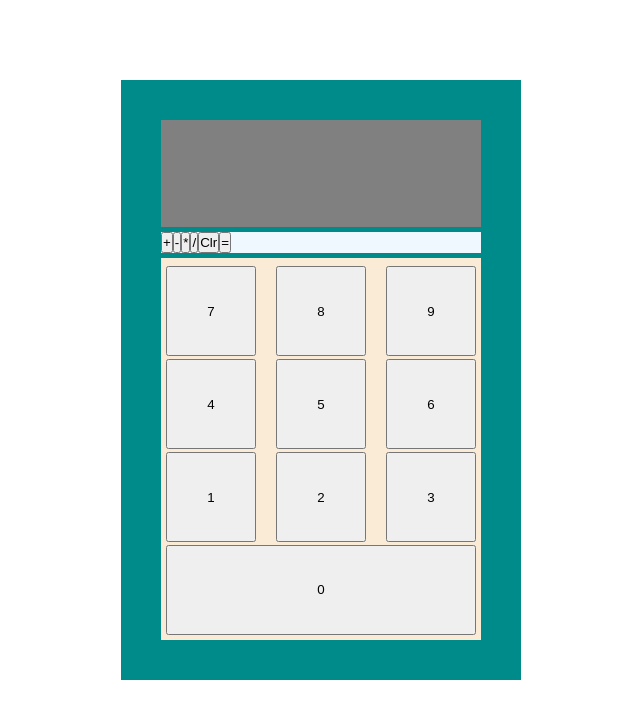
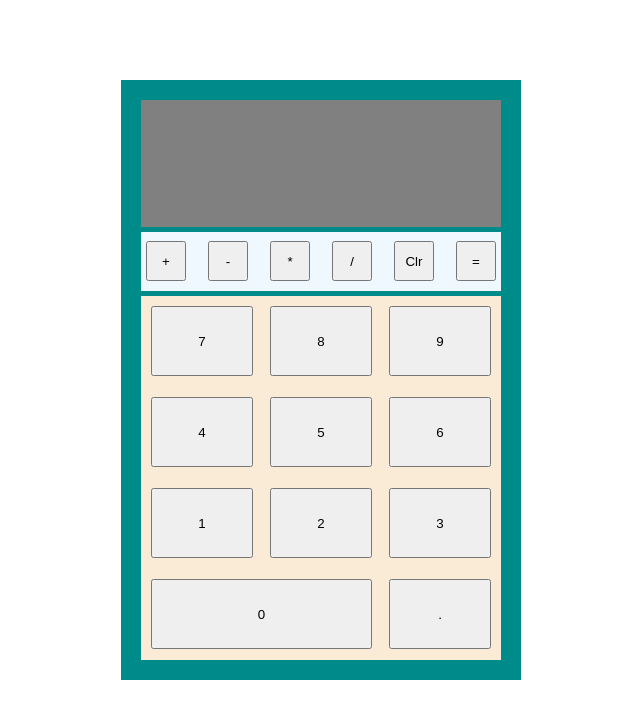
Before and after one commit to Winderator/odin-calculator, a plain HTML site: page index.html in a window 1280 px wide. Shown: the whole page, without its empty margins (319-959 px from the left). Drawn offline with Linux system fonts and the light colour scheme.

Commit message:
Style Functions & Numpad

```diff
--- a/index.html
+++ b/index.html
@@ -22,6 +22,7 @@
         </div>
         <div id="numpad">
             <button id = "zero" class="number">0</button>
+            <button id="decimal" class="number">.</button>
             <button class="number">1</button>
             <button class="number">2</button>
             <button class="number">3</button>
--- a/styles.css
+++ b/styles.css
@@ -13,7 +13,7 @@
     background-color: darkcyan;
 
     margin: 80px auto;
-    padding: 40px;
+    padding: 20px;
     gap: 5px;
 }
 
@@ -32,25 +32,37 @@
 #functions {
     background-color: aliceblue;
     display:flex;
+    justify-content: space-between;
+    align-items: center;
     flex-grow: 1;
+
+    padding: 5px;
+}
+
+#functions button {
+    width: 40px;
+    height: 40px;
 }
 
 #numpad {
     background-color: antiquewhite;
     display: flex;
     justify-content: space-between;
+    align-items: center;
     flex-direction: row;
     flex-wrap: wrap-reverse;
     flex-grow: 5;
 
-    padding: 5px;
+    gap: 10px;
+
+    padding: 5px 10px;
 }
 
 .number {
-    width: 90px;
-    height: 90px;
+    width: 30%;
+    height: 70px;
 }
 
 #zero {
-    width: 320px;
+    width: 65%;
 }
```
